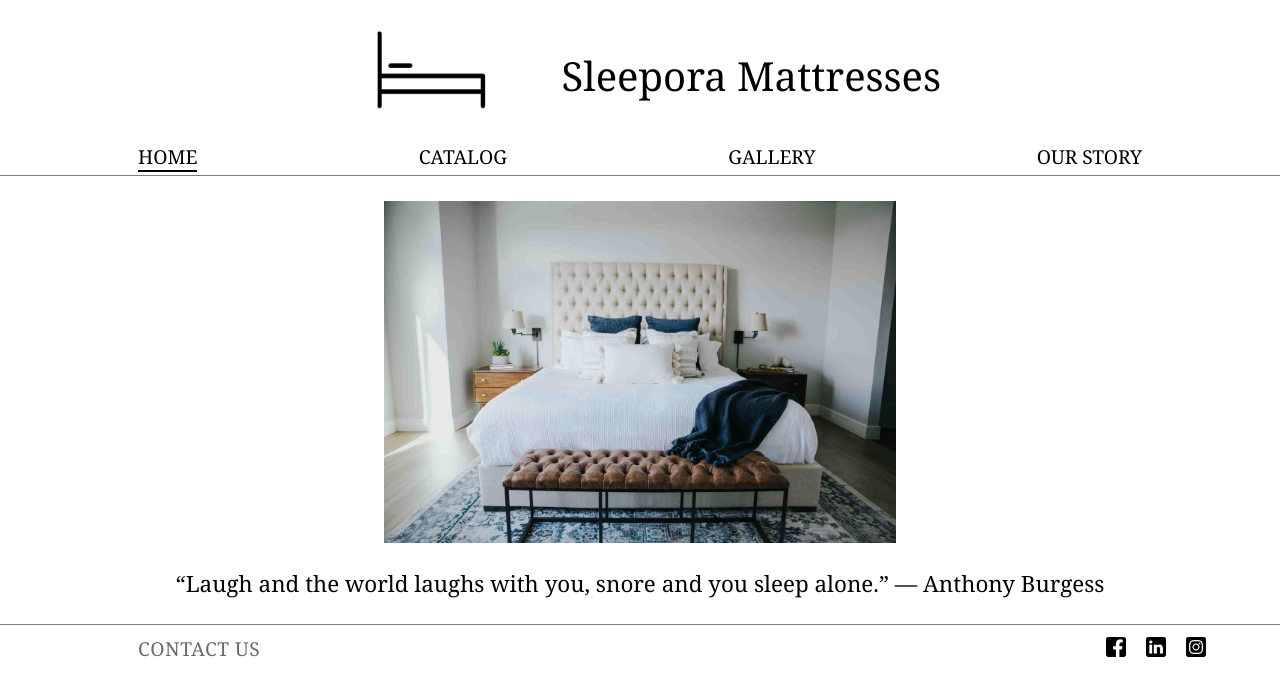
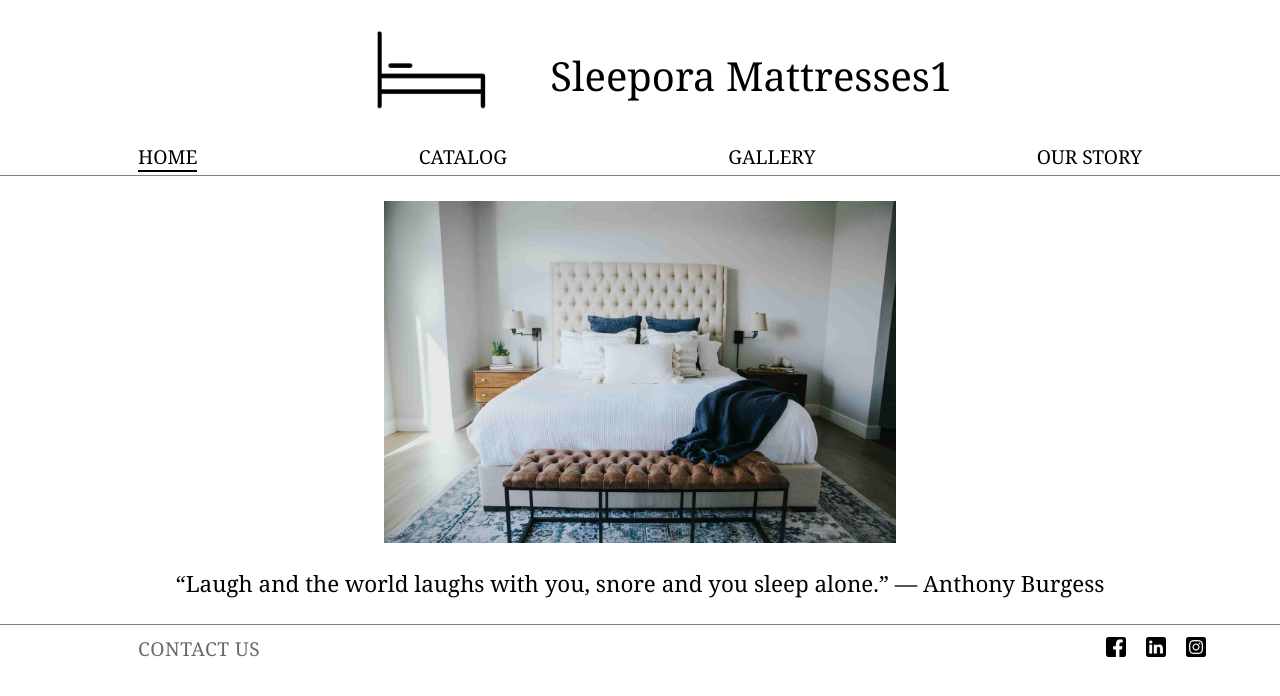
Before and after one commit to NorthUniverse/sleepora-react, a React (Create React App) app: page / in a window 1280 px wide. Shown: the top 696 px of the page. Built offline with nearby package versions, Linux system fonts and the light colour scheme.

Commit message:
SampleBranch change

```diff
--- a/src/assets/components/header/header.js
+++ b/src/assets/components/header/header.js
@@ -18,7 +18,7 @@ function Header() {
                 </div>
                 <div className="banner-text">
                     <NavLink exact to="/">
-                        Sleepora Mattresses
+                        Sleepora Mattresses1
                     </NavLink>
                 </div>
             </div>
@@ -28,7 +28,7 @@ function Header() {
                     <div className="menu-btn-burger"></div>
                 </div>
                 <div className="mobile-banner-text">
-                    Sleepora Mattresses
+                    Sleepora Mattresses1
                 </div>
                 <div className="mobile-banner-image">
                     <img src= { logo } alt="banner picture"/>
```
